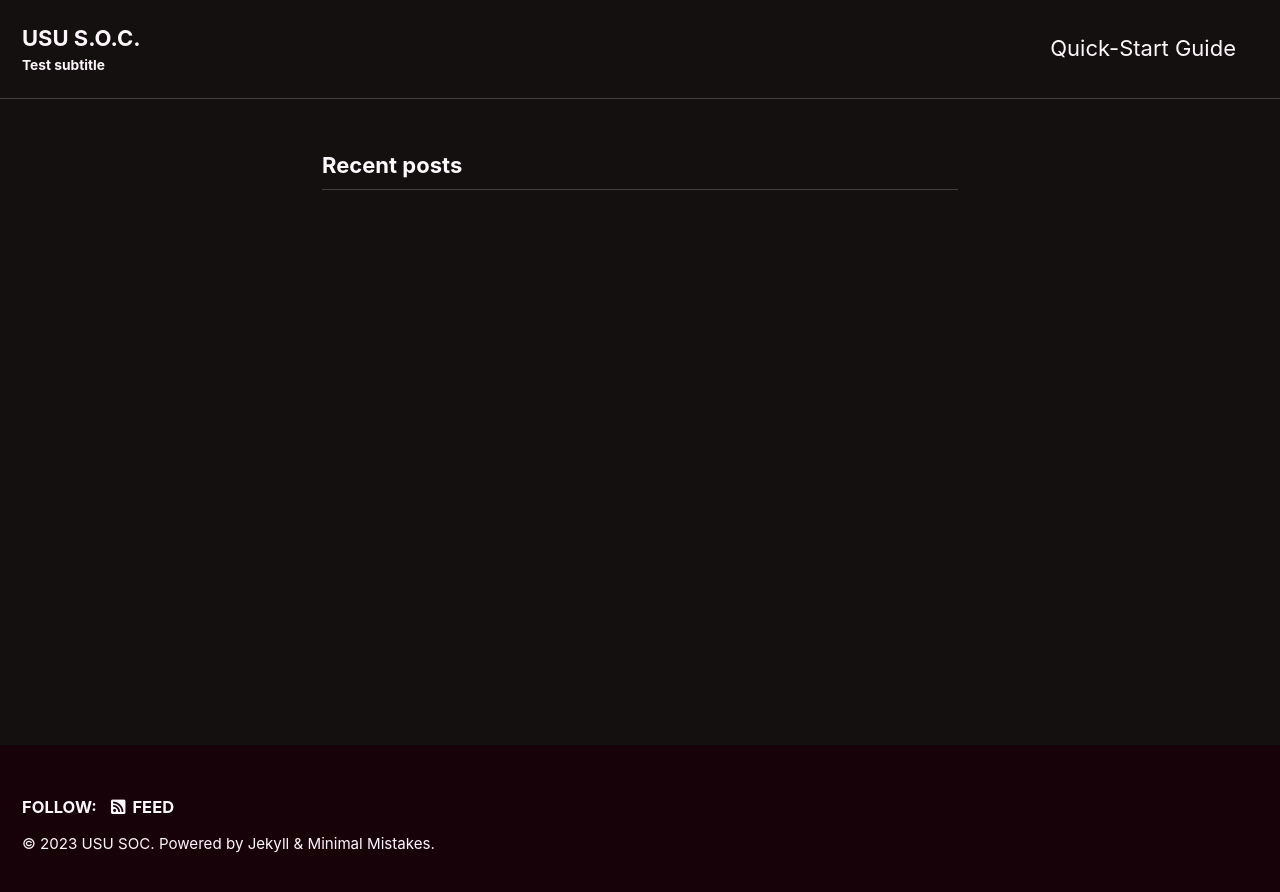
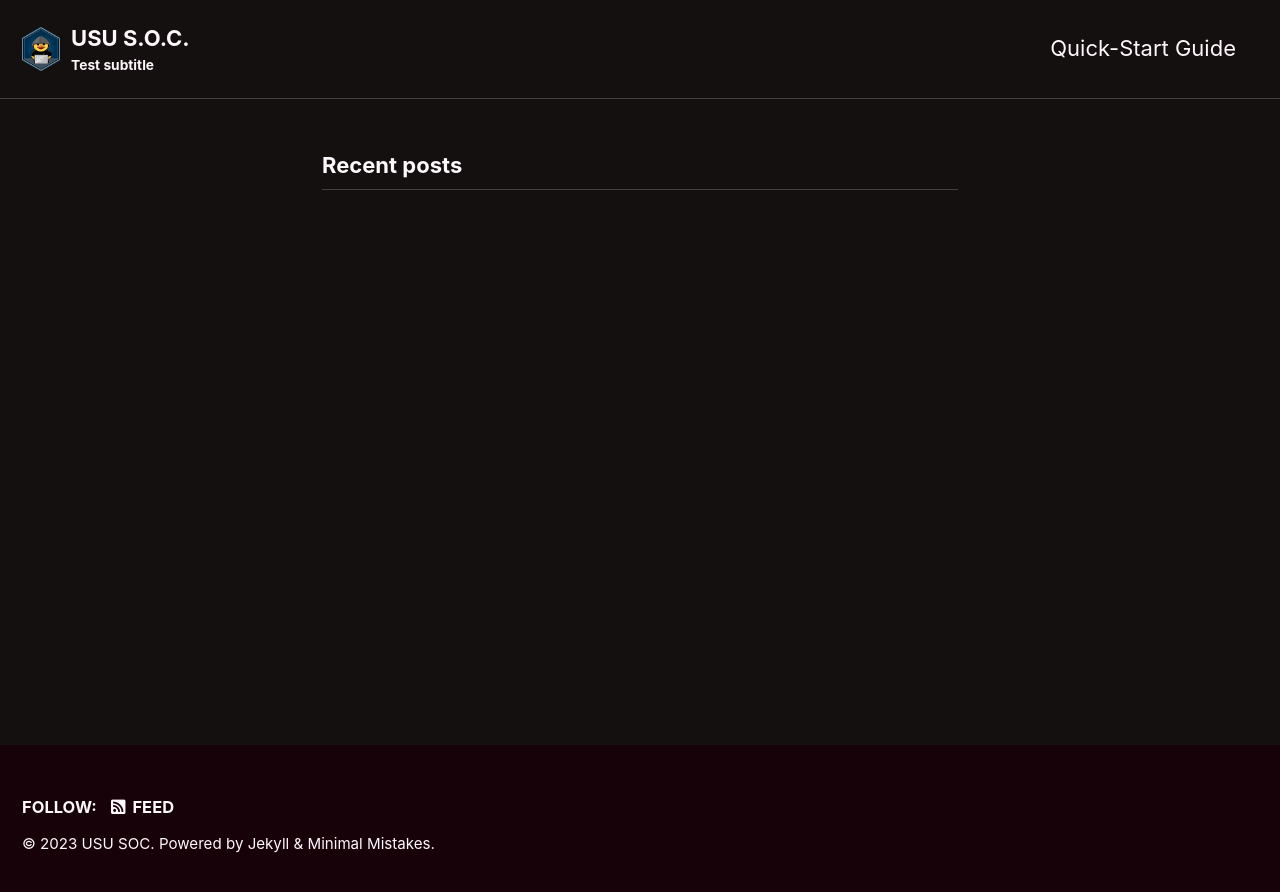
Before and after one commit to USUSOC/ususoc.github.io, a Jekyll site: the page built from index.html, in a window 1280 px wide. Shown: the top 892 px of the page. Built offline with Jekyll 4.4.1, drawn with Linux system fonts in a browser that asks for light colours; cached includes are drawn as plain includes; the list of posts is cut into pages by our own code.

Commit message:
Update _config.yml
Added the ducky logo.

```diff
--- a/_config.yml
+++ b/_config.yml
@@ -25,7 +25,7 @@
 baseurl                  : # the subpath of your site, e.g. "/blog"
 repository               : # GitHub username/repo-name e.g. "mmistakes/minimal-mistakes"
 teaser                   : # path of fallback teaser image, e.g. "/assets/images/500x300.png"
-logo                     : # path of logo image to display in the masthead, e.g. "/assets/images/88x88.png"
+logo                     : "assets/normal_ducky.png"
 masthead_title           : # overrides the website title displayed in the masthead, use " " for no title
 # breadcrumbs            : false # true, false (default)
 words_per_minute         : 200
```
